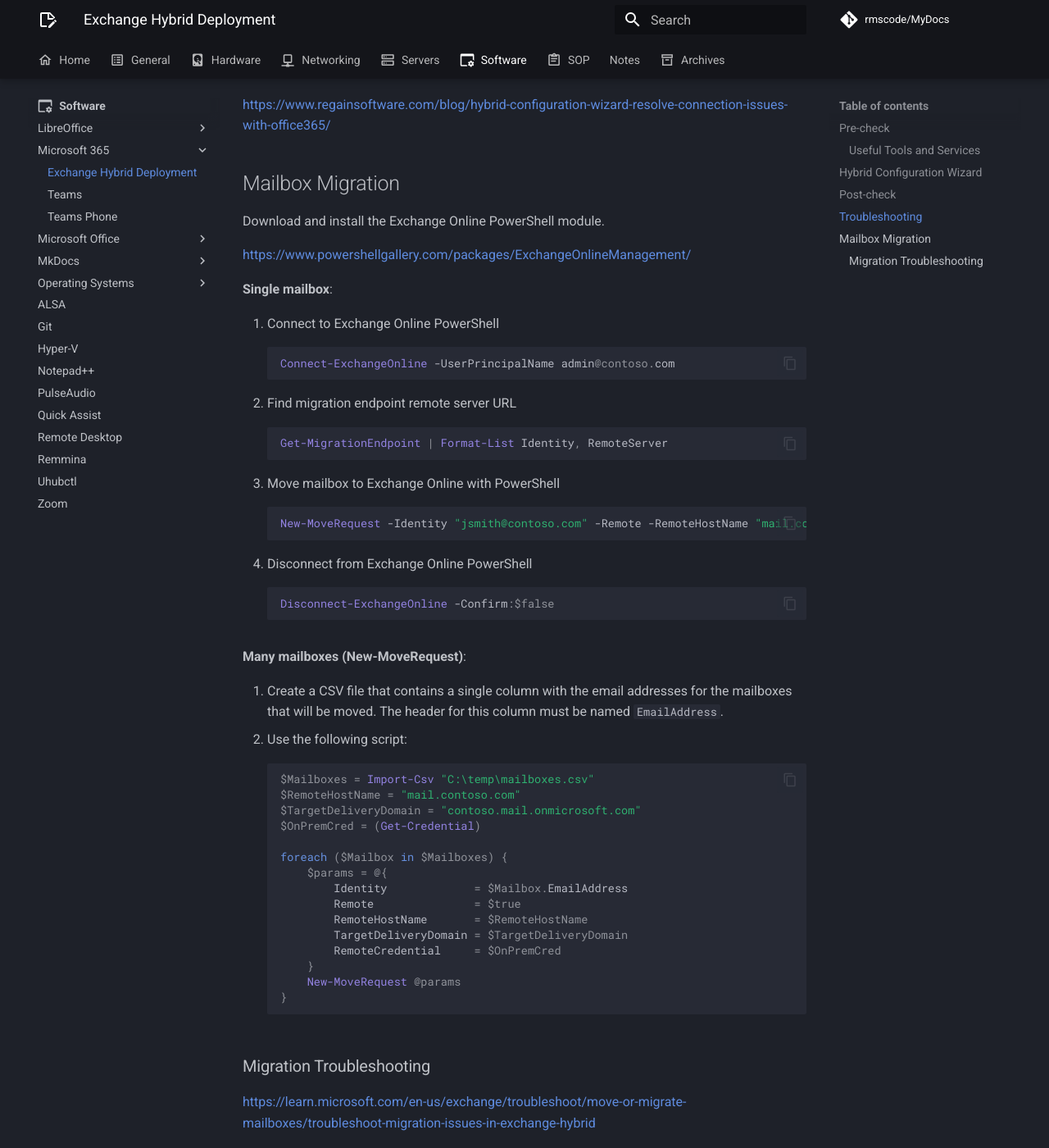
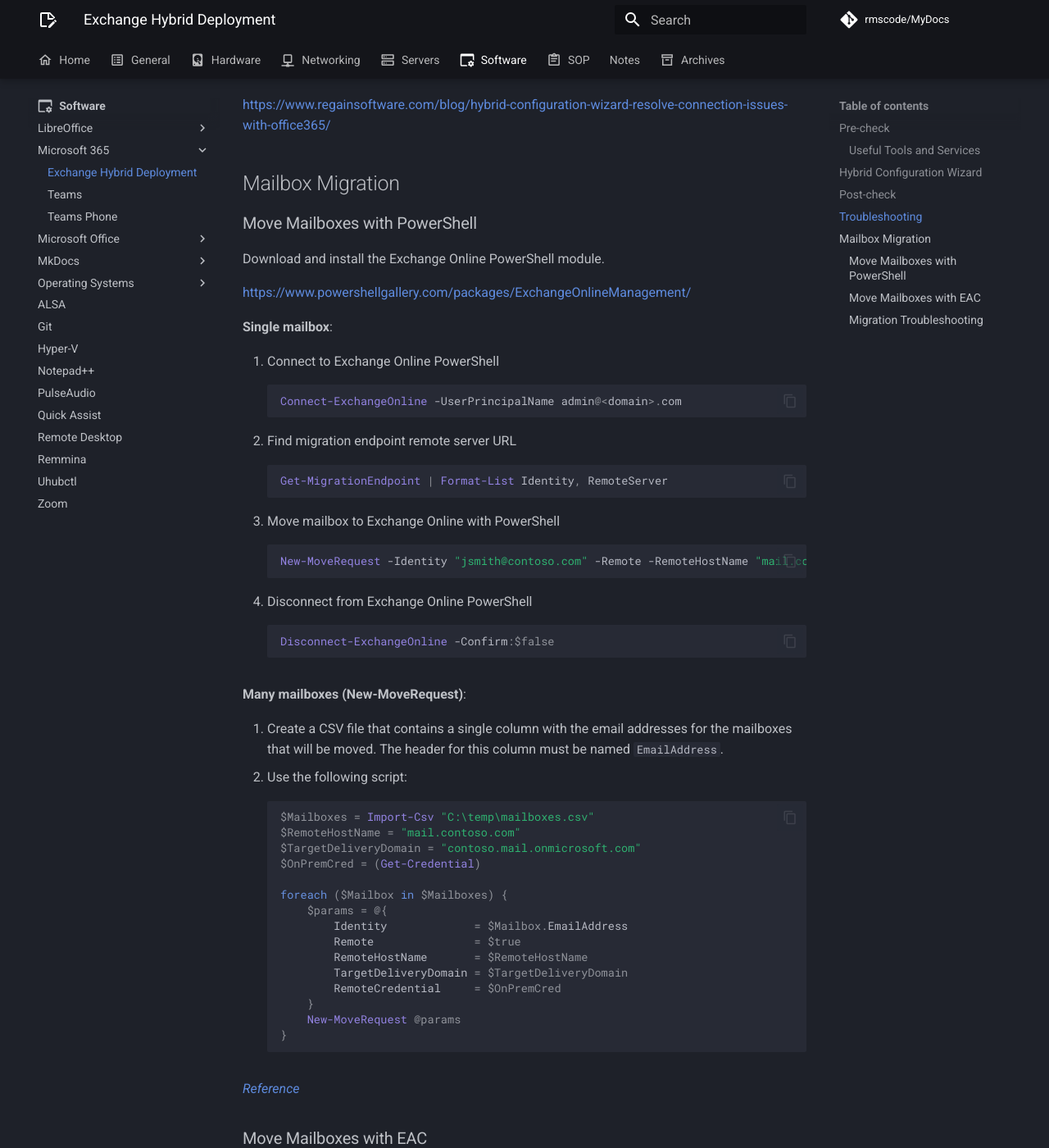
Before and after one commit to rmscode/binary-garden, an MkDocs documentation site: the page built from docs/software/microsoft-365/hybrid-exchange.md, in a window 1280 px wide and 1400 px high, scrolled down 3242 px. Shown: the whole window at 82% size. Built offline with MkDocs 1.6.1 and Material for MkDocs 9.7.7, drawn with Linux system fonts in a browser that asks for light colours; comment, search, counter and statistics services are not loaded.

Commit message:
Notes: Update

````diff
--- a/docs/software/microsoft-365/hybrid-exchange.md
+++ b/docs/software/microsoft-365/hybrid-exchange.md
@@ -70,6 +70,8 @@
 
 ## Mailbox Migration
 
+### Move Mailboxes with PowerShell
+
 Download and install the Exchange Online PowerShell module.
 
 <https://www.powershellgallery.com/packages/ExchangeOnlineManagement/>
@@ -78,7 +80,7 @@
 
 1. Connect to Exchange Online PowerShell<br>
 ```powershell
-Connect-ExchangeOnline -UserPrincipalName admin@contoso.com
+Connect-ExchangeOnline -UserPrincipalName admin@<domain>.com
 ```
 2. Find migration endpoint remote server URL<br>
 ```powershell
@@ -115,6 +117,12 @@
 }
 ```
 
+[*Reference*](https://learn.microsoft.com/en-us/exchange/hybrid-deployment/move-mailboxes-using-powershell#use-powershell-to-move-mailboxes)
+
+### Move Mailboxes with EAC
+
+
+
 ### Migration Troubleshooting
 
 <https://learn.microsoft.com/en-us/exchange/troubleshoot/move-or-migrate-mailboxes/troubleshoot-migration-issues-in-exchange-hybrid>
````
